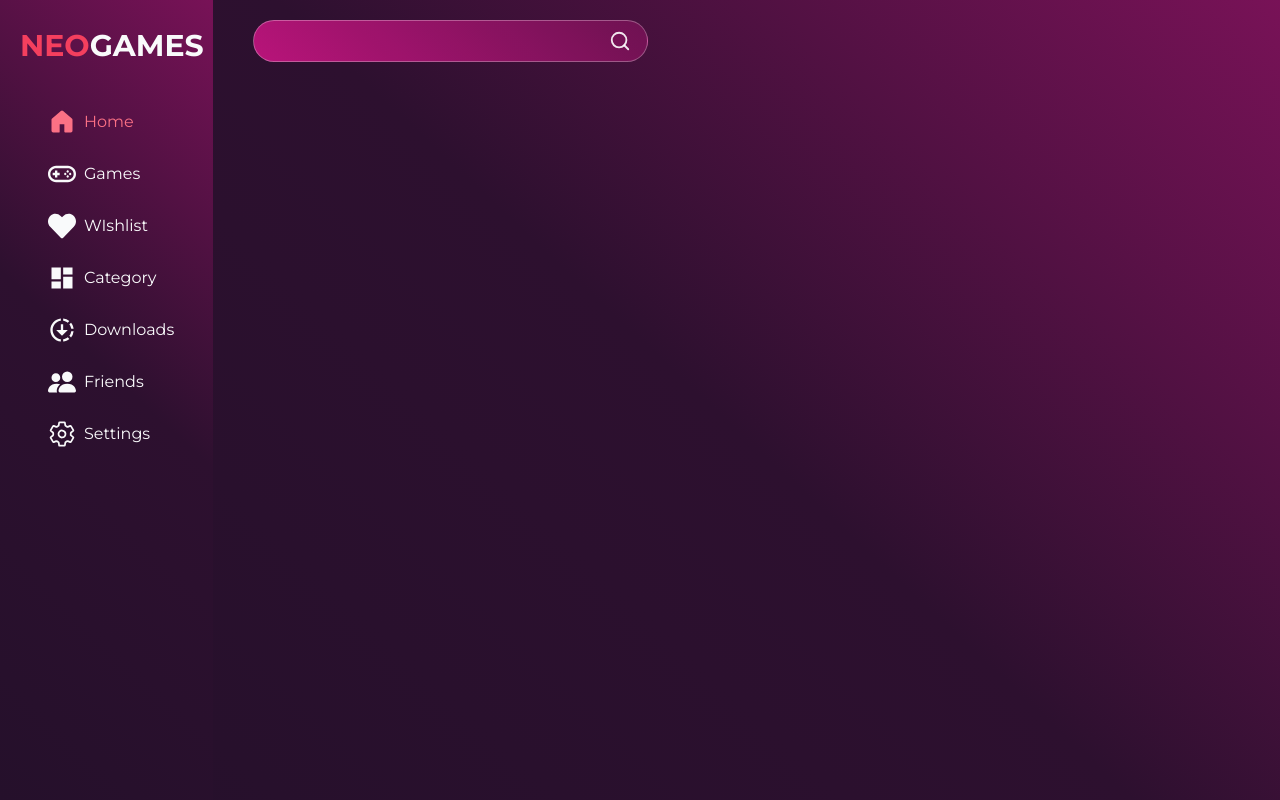
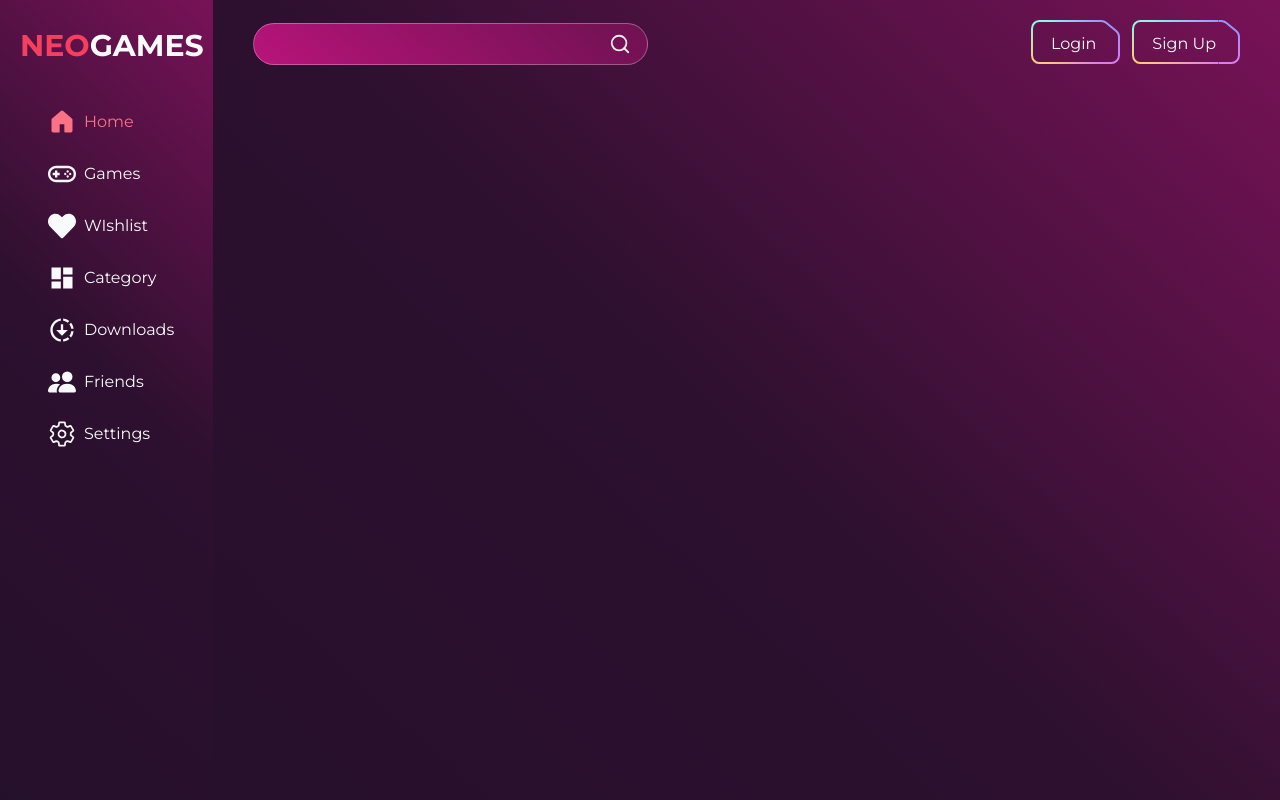
Before and after one commit to AbdelrahmanHesham-dev/Games-Store-Next.js, a Next.js app: page / in a window 1280 px wide. Built offline with nearby package versions, Linux system fonts and the light colour scheme.

Commit message:
Add ButtonGame

```diff
--- a/app/(grid)/layout.tsx
+++ b/app/(grid)/layout.tsx
@@ -2,6 +2,7 @@ import GridContainer from "../components/defaults/GridContainer";
 import SideBar from "../components/nav/SideBar";
 import NavBar from "../components/nav/NavBar";
 import MaxWidthWrapper from "../components/defaults/MaxWidthWrapper";
+import ButtonGradient from "../components/ButtonGradient";
 
 export default function RootLayout({
   children,
@@ -10,6 +11,7 @@ export default function RootLayout({
 }>) {
   return (
     <main className="dark background grid min-h-screen h-full">
+      <ButtonGradient />
       <GridContainer className="background" cols={12}>
         <SideBar />
         <MaxWidthWrapper className="col-span-full lg:col-span-10">
--- /dev/null
+++ b/app/components/defaults/ButtonGame.tsx
@@ -0,0 +1,13 @@
+import React from "react";
+import ButtonSvg from "../ButtonSvg";
+
+const ButtonGame = ({ text, link }: { text: string; link?: string }) => {
+  return (
+    <button className="relative px-6 flex-initial gap-2 py-3 text-center m-auto">
+      {ButtonSvg(false)}
+      {text}
+    </button>
+  );
+};
+
+export default ButtonGame;
--- a/app/components/nav/NavBar.tsx
+++ b/app/components/nav/NavBar.tsx
@@ -1,12 +1,17 @@
 "use client";
 import React from "react";
 import Search from "../Search";
+import ButtonGame from "../defaults/ButtonGame";
 
 const NavBar = () => {
   return (
     <nav>
       <header className="flex justify-between items-center">
         <Search />
+        <div className="flex items-center gap-2">
+          <ButtonGame text="Login" />
+          <ButtonGame text="Sign Up" />
+        </div>
       </header>
     </nav>
   );
```
